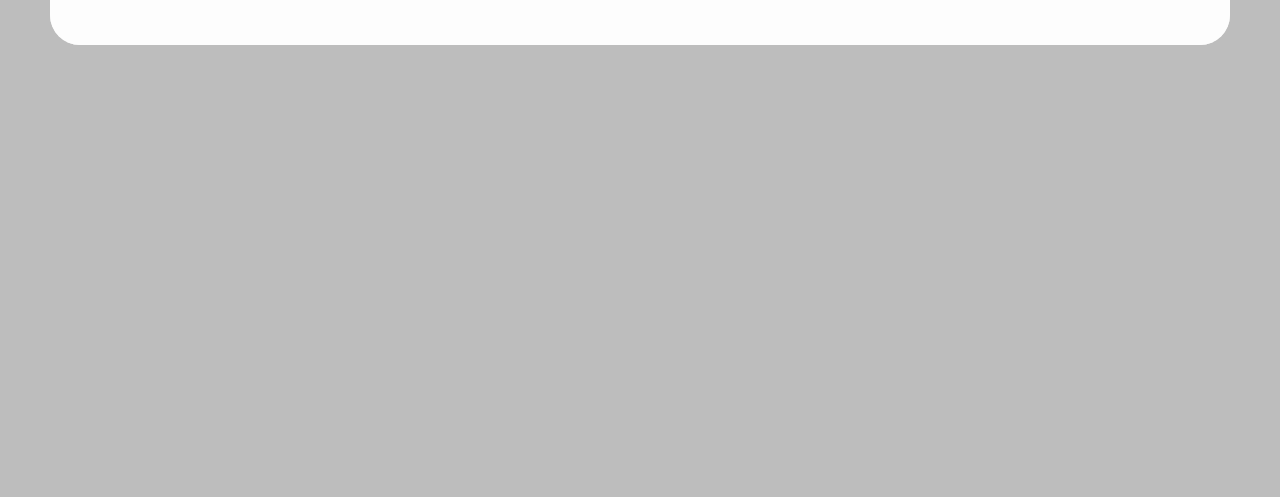
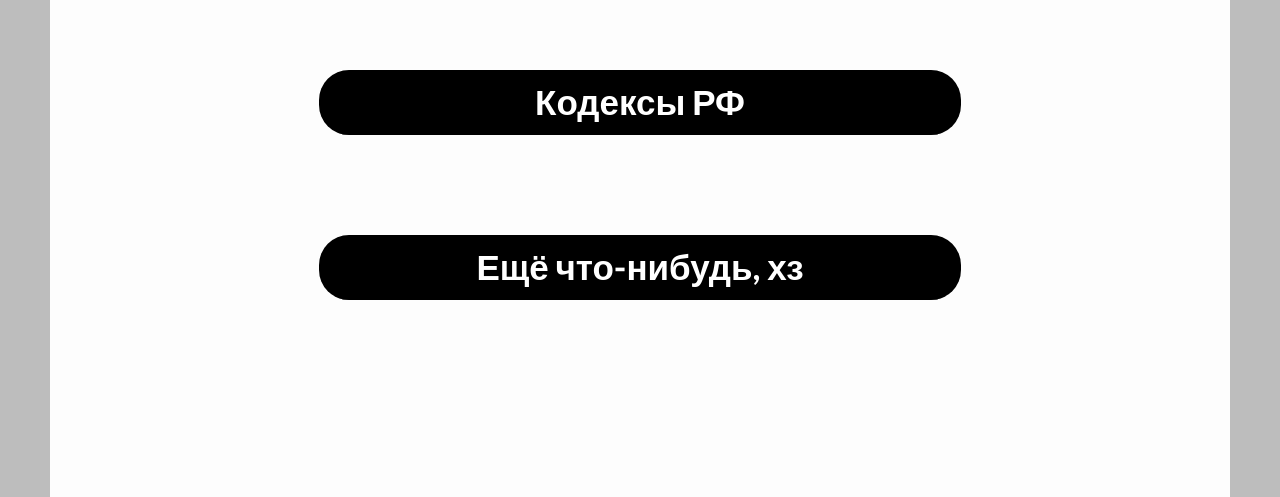
Before and after one commit to XenoPOMP/consultant-plus-plus-project, a React (Vite) app: page / in a window 1280 px wide. Shown: the part 975-1472 px from the top of the page. Before the commit the page ends 1120 px from the top, so only its background shows below. Built offline with nearby package versions, Linux system fonts and the light colour scheme.

Commit message:
create new selects

```diff
--- a/src/assets/components/AnimatedSelect/AnimatedSelect.module.scss
+++ b/src/assets/components/AnimatedSelect/AnimatedSelect.module.scss
@@ -13,6 +13,14 @@
 
   &:has(> .itemGroup) {
     padding-bottom: .714em;
+  }
+
+  &:not(:last-of-type) {
+    margin-bottom: 2.86em;
+  }
+
+  &:last-of-type {
+    margin-bottom: 22.26em;
   }
 
   .title {
--- a/src/assets/pages/MainPage/MainPage.tsx
+++ b/src/assets/pages/MainPage/MainPage.tsx
@@ -24,6 +24,34 @@ const MainPage = () => {
           Китайская Народная Республика
         </SelectItem>
       </AnimatedSelect>
+
+      <AnimatedSelect title={'Кодексы РФ'}>
+        <SelectItem isSelected={false} onClick={() => {}}>
+          Уголовный кодекс
+        </SelectItem>
+      </AnimatedSelect>
+
+      <AnimatedSelect title={'Ещё что-нибудь, хз'}>
+        <SelectItem isSelected={false} onClick={() => {}}>
+          Глеб
+        </SelectItem>
+
+        <SelectItem isSelected={false} onClick={() => {}}>
+          Уйманов
+        </SelectItem>
+
+        <SelectItem isSelected={false} onClick={() => {}}>
+          Сальто
+        </SelectItem>
+
+        <SelectItem isSelected={false} onClick={() => {}}>
+          С
+        </SelectItem>
+
+        <SelectItem isSelected={false} onClick={() => {}}>
+          Места
+        </SelectItem>
+      </AnimatedSelect>
     </Page>
   );
 };
```
